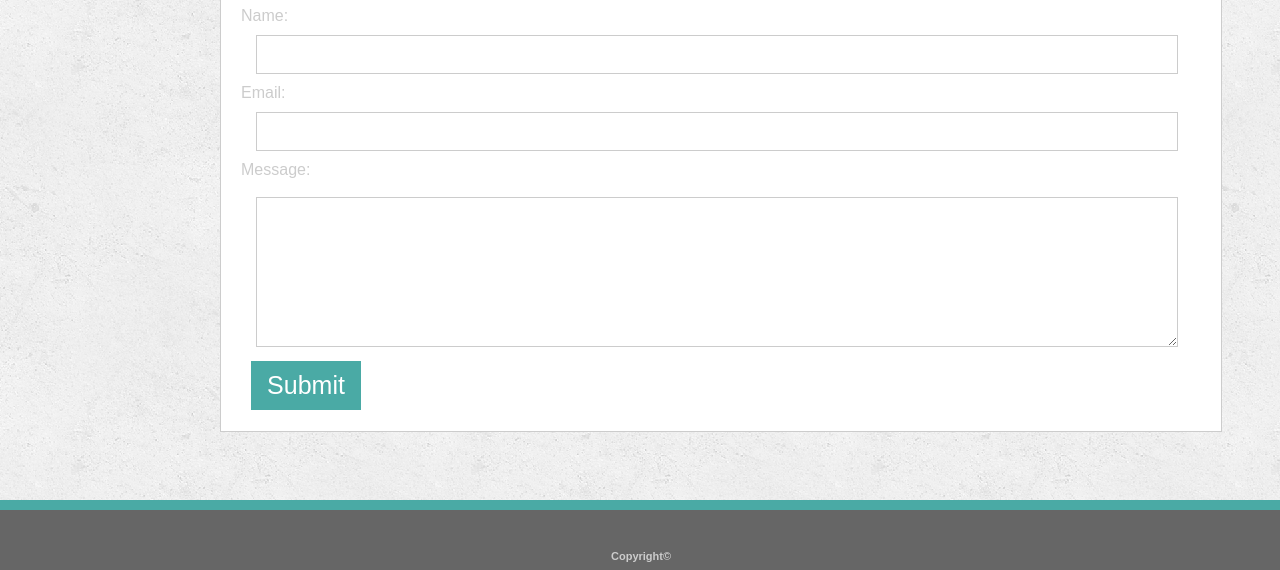
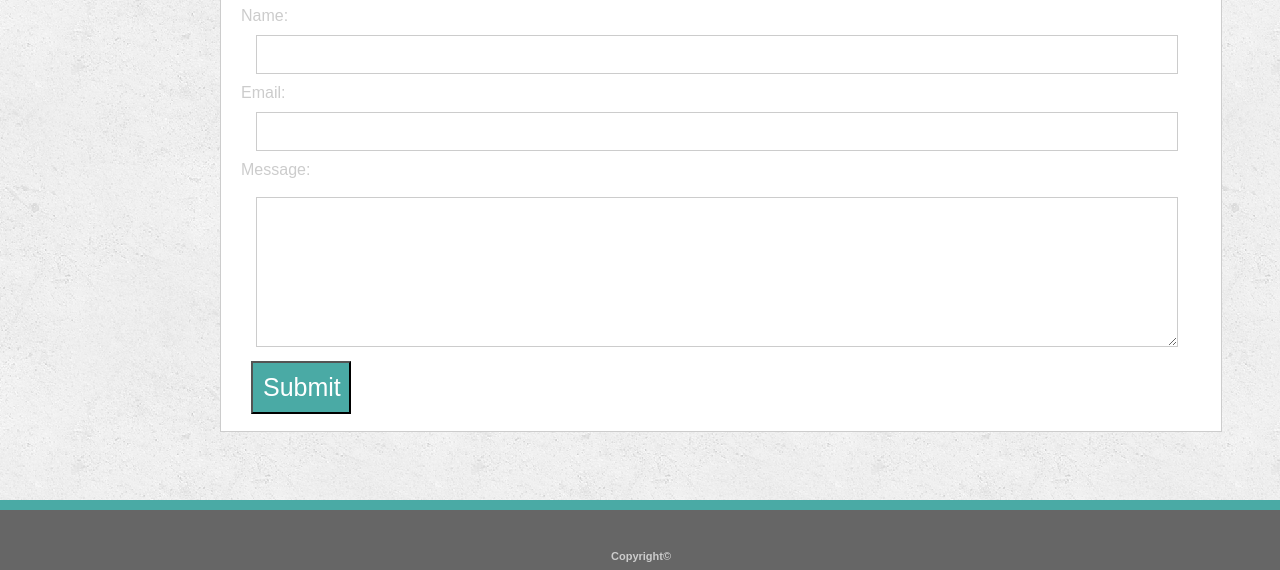
Before and after one commit to Scott171/Basic-Portfolio, a plain HTML site: page contact.html in a window 1280 px wide. Shown: the part 243-813 px from the top of the page. Drawn offline with Linux system fonts and the light colour scheme.

Commit message:
added buttom

```diff
--- a/Style.css
+++ b/Style.css
@@ -130,7 +130,7 @@ body {
     .submit{
         Background-color: #4aaaa5;
         color:white;
-        width: 90px;
+        width: 100px;
         Height: 10pxpx;
         Text-align: center;
         Padding: 10px;
--- a/contact.html
+++ b/contact.html
@@ -33,7 +33,7 @@
                    <br>
 
                     <textarea> </textarea>
-                    <div class="submit">Submit</div>
+                    <button class="submit">Submit</button>
                     </form>
 
 
```
